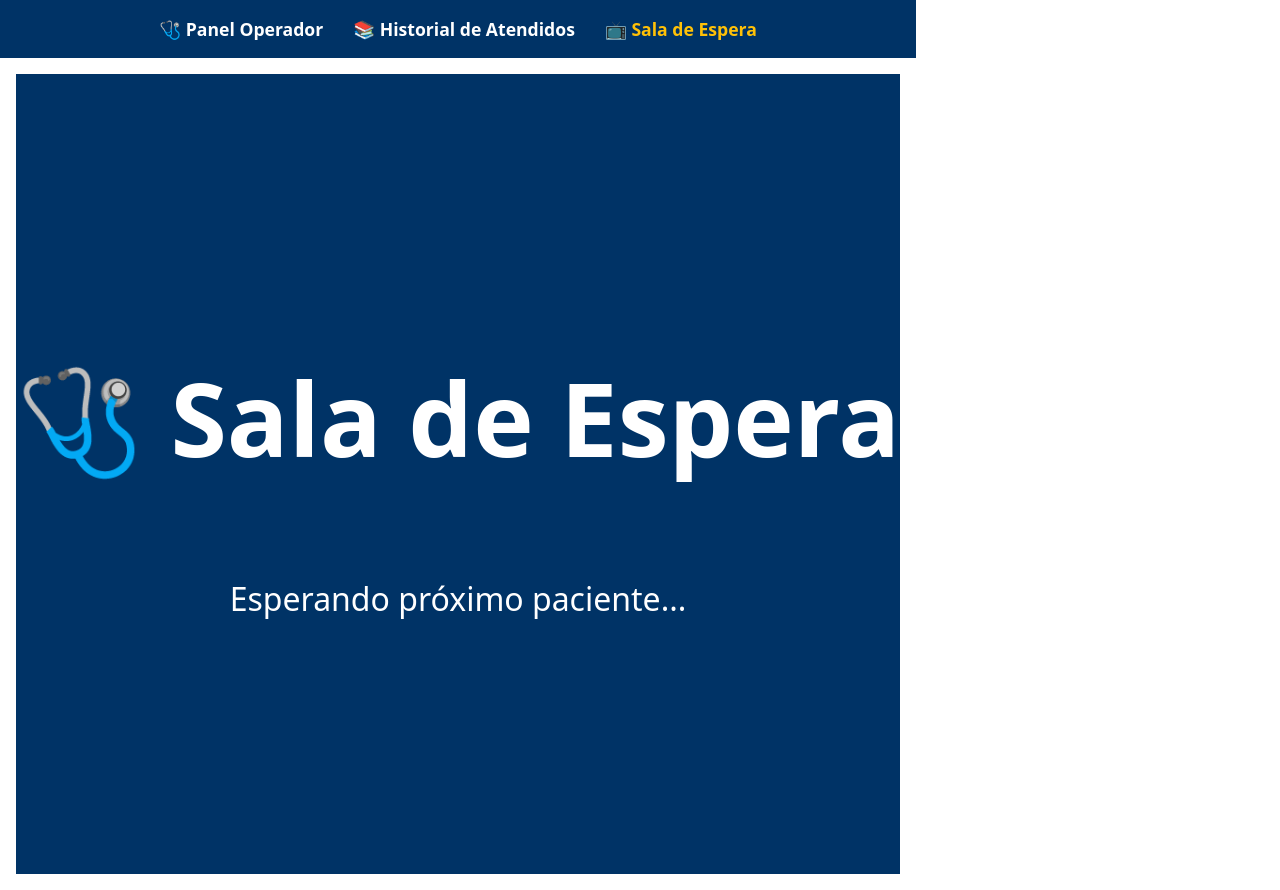
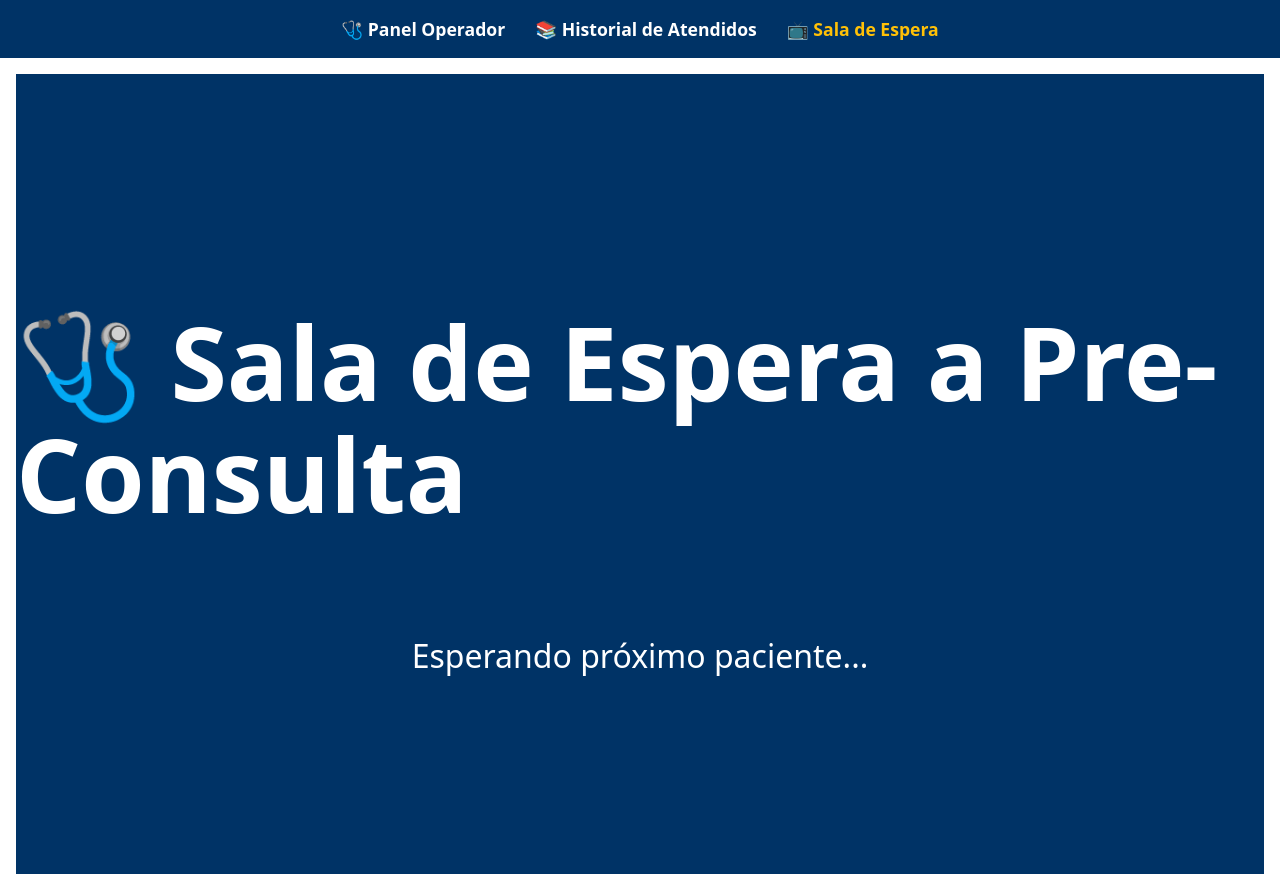
Before and after one commit to Ivan-S93/llamador-pacientes, a React (Vite) app: page /sala-espera in a window 1280 px wide. Built offline with nearby package versions, Linux system fonts and the light colour scheme; no server answers.

Commit message:
actualizacion del readme y waitingroom

```diff
--- a/src/pages/WaitingRoom.jsx
+++ b/src/pages/WaitingRoom.jsx
@@ -28,7 +28,7 @@ export default function WaitingRoom() {
         fontSize: "2rem",
       }}
     >
-      <h1>🩺 Sala de Espera</h1>
+      <h1>🩺 Sala de Espera a Pre-Consulta </h1>
       {paciente ? (
         <>
           <p>Paciente llamado:</p>
```
Also changed, not shown: 1 other file (tests, documents, lock files or other folders).
